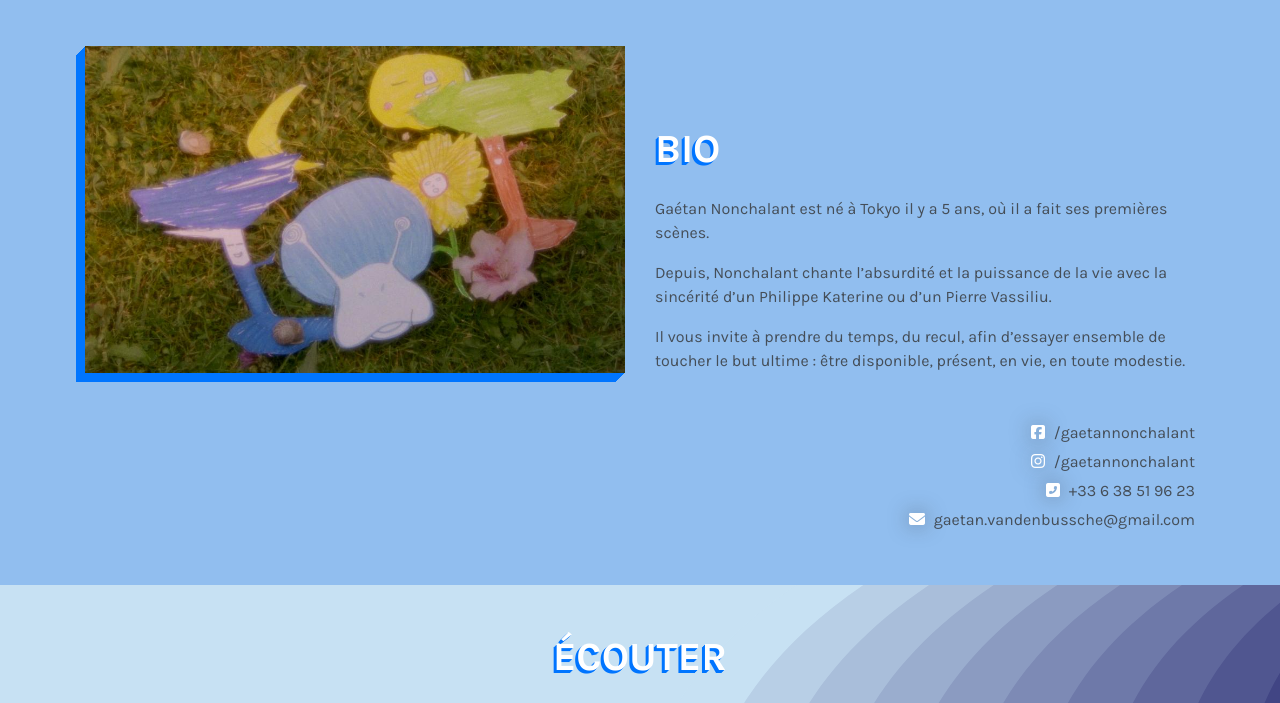
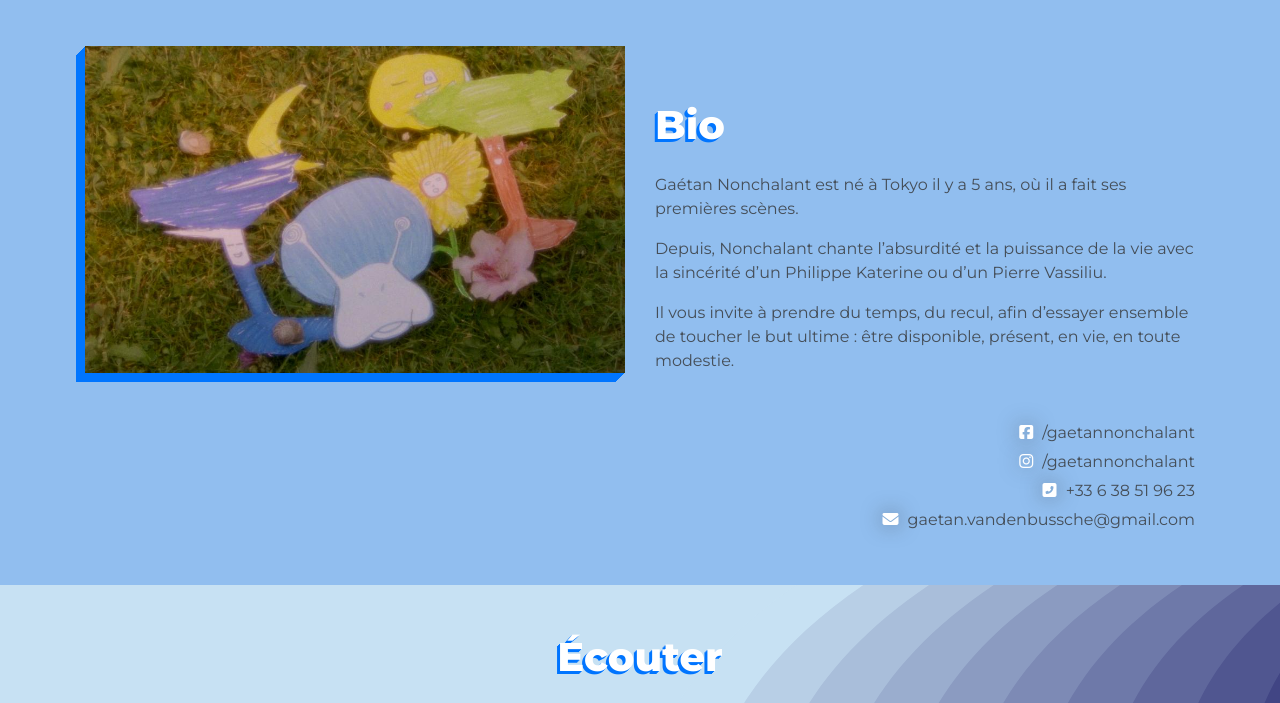
Before and after one commit to nicovdb/gaetan-nonchalant, a plain HTML site: page index.html in a window 1280 px wide. Shown: the part 802-1505 px from the top of the page. Drawn offline with nearby package versions, Linux system fonts and the light colour scheme.

Commit message:
changé polices

```diff
--- a/index.html
+++ b/index.html
@@ -4,7 +4,7 @@
   <meta charset="UTF-8">
   <meta name="viewport" content="width=device-width, initial-scale=1">
   <title>Gaétan Nonchalant</title>
-  <link href="https://fonts.googleapis.com/css?family=Karla:400,700&display=swap" rel="stylesheet">
+  <link href="https://fonts.googleapis.com/css?family=Montserrat:400,600,800&display=swap" rel="stylesheet">
   <link rel="shortcut icon" type="image/png" href="images/favicon.jpg"/>
   <script src="https://kit.fontawesome.com/1b95c7aa19.js"></script>
   <link rel="stylesheet" href="https://stackpath.bootstrapcdn.com/bootstrap/4.3.1/css/bootstrap.min.css" integrity="sha384-ggOyR0iXCbMQv3Xipma34MD+dH/1fQ784/j6cY/iJTQUOhcWr7x9JvoRxT2MZw1T" crossorigin="anonymous">
@@ -52,7 +52,7 @@
         <div class="col-12 col-md-6">
           <div id="bio">
             <div>
-              <h1 class="mt-0 mb-4">BIO</h1>
+              <h1 class="mt-0 mb-4">Bio</h1>
               <p>Gaétan Nonchalant est né à Tokyo il y a 5 ans, où il a fait ses premières scènes.</p>
               <p>Depuis, Nonchalant chante l’absurdité et la puissance de la vie avec la sincérité d’un Philippe Katerine ou d’un Pierre Vassiliu.</p>
               <p class="mb-0">Il vous invite à prendre du temps, du recul, afin d’essayer ensemble de toucher le but ultime : être disponible, présent, en vie, en toute modestie.</p>
@@ -71,7 +71,7 @@
 
   <div class="py-5" id="listen">
     <div class="container text-center">
-      <h1 class="mt-0 mb-4">ÉCOUTER</h1>
+      <h1 class="mt-0 mb-4">Écouter</h1>
       <div>
         <iframe src="https://fanlink.to/bjGH" frameborder="0" height="1000"></iframe>
       </div>
--- a/style.css
+++ b/style.css
@@ -5,7 +5,7 @@ p {
 
 body {
   background-color: #91BEEF;
-  font-family: 'Karla', sans-serif;
+  font-family: 'Montserrat', sans-serif;
 }
 
 html {
@@ -14,7 +14,7 @@ html {
 
 h1 {
   color: white;
-  font-weight: bold;
+  font-weight: 800;
   text-shadow: -1px 1px 0px #0075FF,
               -2px 2px 0px #0075FF,
               -3px 3px 0px #0075FF;
@@ -92,7 +92,7 @@ h1 {
 
 .icon span {
   font-size: 18px;
-  font-weight: bold;
+  font-weight: 600;
   border-bottom: 2px solid rgba(255, 255, 255, 0);
 }
 
```
